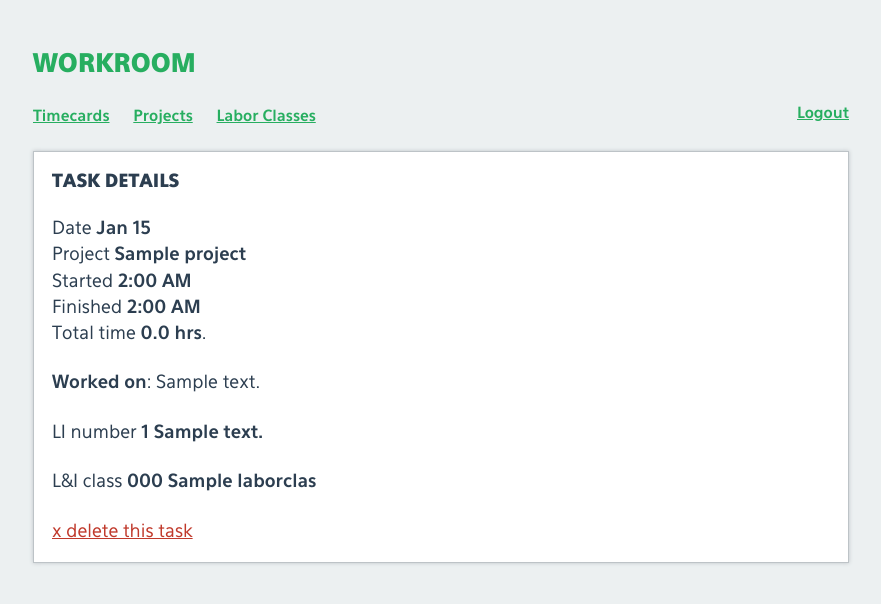
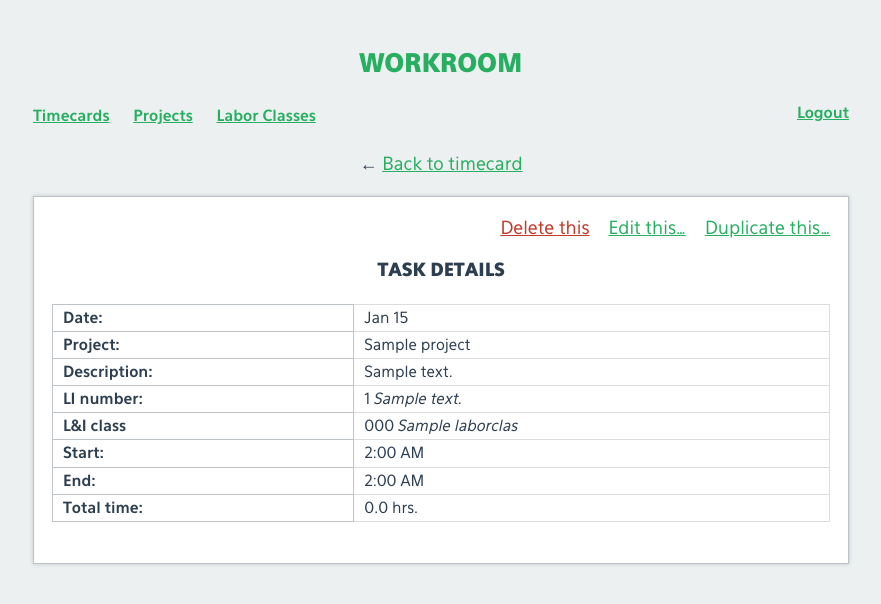
Before and after one commit to nathanjchapman/workroom, a Django app: page /kronos/1/task/1/ in a window 1280 px wide. Shown: the top 604 px of the page, without its empty margins (199-1080 px from the left). Run offline with Django 3.2, Linux system fonts and the light colour scheme; a user stored in the database is signed in; tables that the repository leaves empty hold one stand-in row (values such as "Sample post").

Commit message:
Made significant changes to the ui, everything is more consistent and added convenient backlinks to all pages.

```diff
--- a/atom/templates/atom/overview.html
+++ b/atom/templates/atom/overview.html
@@ -1,7 +1,7 @@
 {% extends 'base.html' %}
 
 {% block content %}
-<section>
+<section class="detail">
     <h1>Labor and Industry Classifications</h1>
     <!-- <p><a class="action-button" href="{% url 'atom:labor_class_add' %}">+ Add a new Class</a></p> -->
     {% if labor_classes %}
@@ -29,7 +29,7 @@
         <p>There are no Classes yet.</p>
     {% endif %}
 </section>
-<section>
+<section class="detail">
     <h1>Labor Item Numbers</h1>
     <!-- <p><a class="action-button" href="{% url 'atom:labor_item_add' %}">+ Add a new Labor Item</a></p> -->
     {% if labor_groups %}
--- a/kronos/models.py
+++ b/kronos/models.py
@@ -2,7 +2,6 @@ import datetime
 from django.db import models
 from django.contrib.auth.models import User
 from atom.models import LaborItem, LaborClass
-from datetime import date
 
 class PayPeriod(models.Model):
     start = models.DateField()
@@ -31,7 +30,7 @@ class Timecard(models.Model):
 
     @property
     def is_past_due(self):
-        if date.today() > self.pay_period.end:
+        if datetime.date.today() > self.pay_period.end:
             return True
         return False
 
@@ -58,7 +57,10 @@ class Task(models.Model):
 
     def get_task_duration(self):
         """Return the task duration in hours as a float"""
-        return round((self.finished - self.started).seconds / 3600, 2)
+        duration = round((self.finished - self.started).seconds / 3600, 2)
+        if duration > 8:
+            return duration - 0.5
+        return duration
 
     def __str__(self):
         return "%s, %s (%s)" % (self.employee.first_name, self.description, self.started)
--- a/kronos/templates/kronos/task_detail.html
+++ b/kronos/templates/kronos/task_detail.html
@@ -1,19 +1,56 @@
 {% extends 'base.html' %}
 
 {% block content %}
+    <div class="backlink">
+        <span>←</span>
+        <a onclick="goBack()" href="">Back to timecard</a>
+    </div>
     <section class="timecard-detail">
+        <div class="menu">
+            <a class="delete" href="{% url 'kronos:task_delete' timecard.id task.id %}" onclick="if (!confirm('Are you sure you want to delete this?')) return false;">Delete this</a>
+            <a href="">Edit this…</a>
+            <a href="">Duplicate this…</a>
+        </div>
+
         <h1>Task Details</h1>
-        <p>
-            Date <strong>{{ task.started|date:"M d" }}</strong><br>
-            Project <strong>{{ task.project.name }}</strong><br>
-            Started <strong>{{ task.started|date:"g:i A" }}</strong><br>
-            Finished <strong>{{ task.finished|date:"g:i A" }}</strong><br>
-            Total time <strong>{{ task.get_task_duration }} hrs</strong>.
-        </p>
-        <h4></h4>
-        <p><strong>Worked on</strong>: {{ task.description }}</p>
-        <p>LI number <strong>{{ task.labor_item_number }}</strong></p>
-        <p>L&I class <strong>{{ task.li_class }}</strong></p>
-        <a class="delete" href="{% url 'kronos:task_delete' timecard.id task.id %}" onclick="if (!confirm('Are you sure you want to delete this?')) return false;">x delete this task</a>
+        <table>
+            <tbody>
+                <tr>
+                    <th>Date:</th>
+                    <td>{{ task.started|date:"M d" }}</td>
+                </tr>
+                <tr>
+                    <th>Project:</th>
+                    <td>{{ task.project.name }}</td>
+                </tr>
+                <tr>
+                    <th>Description:</th>
+                    <td>{{ task.description }}</td>
+                </tr>
+                <tr>
+                    <th>LI number:</th>
+                    <td>{{ task.labor_item_number.number }} <em>{{ task.labor_item_number.description }}</em></td>
+                </tr>
+                <tr>
+                    <th>L&I class</th>
+                    <td>{{ task.li_class.number }} <em>{{ task.li_class.name }}</em></td>
+                </tr>
+                <tr>
+                    <th>Start:</th>
+                    <td>{{ task.started|date:"g:i A" }}</td>
+                </tr>
+                <tr>
+                    <th>End:</th>
+                    <td>{{ task.finished|date:"g:i A" }}</td>
+                </tr>
+                <tr>
+                    <th>Total time:</th>
+                    <td>{{ task.get_task_duration }} hrs.</td>
+                </tr>
+                <tr>
+
+                </tr>
+            </tbody>
+        </table>
     </section>
 {% endblock %}
--- a/static/css/base.css
+++ b/static/css/base.css
@@ -8,6 +8,7 @@ body {
     max-width: 8.5in;
     margin: 0.25in 1em;
 
+    text-align: center;
     background-color: #ecf0f1;
     font-family: 'eau_sans', sans-serif;
     font-weight: 400;
@@ -19,6 +20,7 @@ body {
 p,
 ul,
 ol {
+    text-align: left;
     margin-bottom: 1.3em;
     }
 
@@ -26,10 +28,13 @@ h1,
 h2,
 h3,
 h4 {
+    text-align: center;
     font-size: 1em;
-    margin: 0;
+    margin-right: 0;
+    margin-left: 0;
     line-height: 1.2;
     margin-bottom: 1.3em;
+    clear: both;
     }
 
 h1 {
@@ -73,6 +78,7 @@ hr {
     }
 
 blockquote {
+    text-align: left;
     padding: 0 15px;
     color: #777;
     border-left: 4px solid #ddd;
@@ -91,14 +97,17 @@ textarea {
     color: inherit;
     font: inherit;
     margin: 0;
+    max-width: 100%;
     }
 
 input {
+    text-align: left;
     font-weight: 400;
     outline: 0;
     }
 
 label {
+    text-align: left;
     font-weight: 700;
     }
 
@@ -109,6 +118,7 @@ select[multiple=multiple],
 textarea,
 .action-button,
 .datepickr {
+    text-align: left;
     color: #2c3e50;
     height: 2.75em;
     border: 4px solid #bdc3c7;
@@ -123,8 +133,6 @@ textarea,
 
 input[type=submit],
 .action-button {
-    text-transform: lowercase;
-    font-variant: small-caps;
     font-weight: 900;
     padding: 0.5em 1em;
     border: none;
@@ -138,8 +146,6 @@ input[type=submit],
 
     input[type=submit]:active,
     .action-button:active {
-        margin-top: 4px;
-        margin-bottom: -4px;
         box-shadow: none;
         }
 
@@ -202,7 +208,7 @@ th {
 
 /* Major Elements */
 section {
-    margin-bottom: 3em;
+    margin-bottom: 1.3em;
     }
 
 
@@ -221,6 +227,18 @@ nav a {
     .logout {
         float: right;
         margin-right: 0;
+        }
+
+.backlink {
+    margin: 0.5em 0 1em;
+    }
+
+.menu {
+    text-align: right;
+    }
+
+    .menu a {
+        margin-left: 0.8em;
         }
 
 .timecard_card {
--- a/static/js/index.js
+++ b/static/js/index.js
@@ -6,9 +6,15 @@
         for (var i = 0; i < imgDefer.length; i++) {
             if (imgDefer[i].getAttribute('data-src')) {
                 imgDefer[i].setAttribute('src', imgDefer[i].getAttribute('data-src'));
+                }
             }
         }
-    }
 
     window.onload = init;
+
+
 })();
+
+function goBack() {
+    window.history.back();
+    }
--- a/templates/base.html
+++ b/templates/base.html
@@ -32,9 +32,9 @@
         {% else %}
             <nav>
                 <p>
-                    <a class="login" href="{% url 'login' %}">log in</a>
-                    <a href="">home</a>
-                    <a href="">about</a>
+                    <a class="login" href="{% url 'login' %}">Log in</a>
+                    <a href="">Home</a>
+                    <a href="">About</a>
                 </p>
             </nav>
         {% endif %}
```
Also changed, not shown: hq/templates/hq/address_add.html (+7 -4 lines), hq/templates/hq/address_detail.html (+8 -4 lines), hq/templates/hq/overview.html (+9 -9 lines), hq/templates/hq/project_add.html (+7 -4 lines), hq/templates/hq/project_detail.html (+8 -4 lines), kronos/templates/kronos/overview.html (+13 -15 lines), kronos/templates/kronos/task_add.html (+18 -29 lines), kronos/templates/kronos/timecard_complete.html (+14 -5 lines), kronos/templates/kronos/timecard_detail.html (+16 -8 lines), kronos/templates/kronos/timecard_index.html (+22 -15 lines), kronos/templates/kronos/timecard_review.html (+8 -4 lines).
